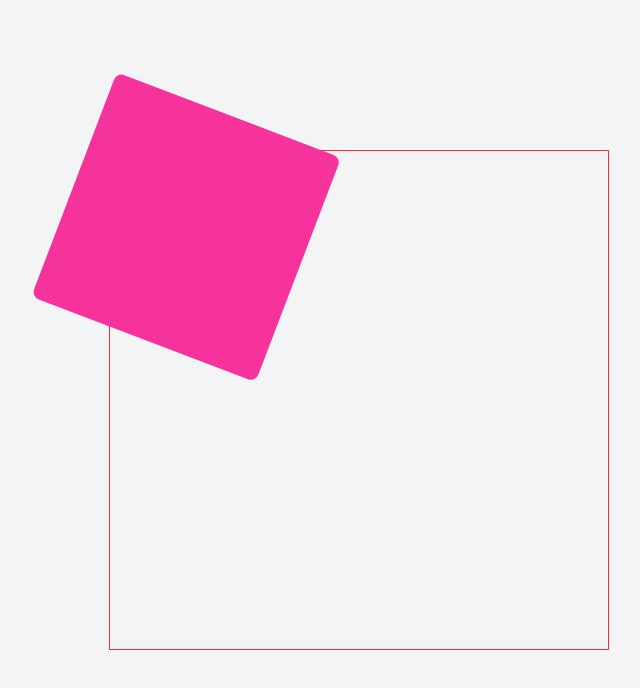
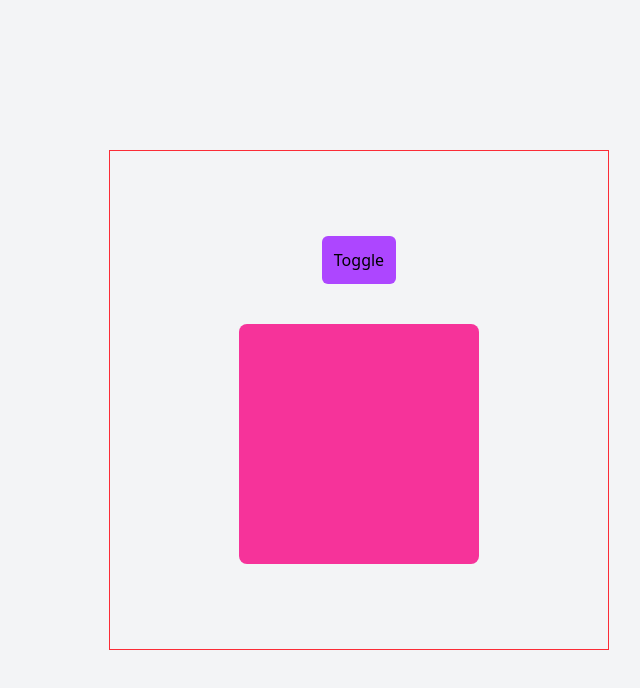
Before and after one commit to zesanahmed/framer-motion-practice, a React (Vite) app: page / in a window 1280 px wide. Shown: the top 688 px of the page, without its empty margins (281-921 px from the left). Built offline with nearby package versions, Linux system fonts and the light colour scheme.

Commit message:
Framer Motion Hook - useAnimate()

```diff
--- a/src/App.tsx
+++ b/src/App.tsx
@@ -1,9 +1,9 @@
-import Lesson1 from "./pages/Lesson1";
+import Lesson2 from "./pages/Lesson2";
 
 function App() {
   return (
     <div className="flex items-center justify-center h-screen bg-gray-100">
-      <Lesson1></Lesson1>
+      <Lesson2></Lesson2>
     </div>
   );
 }
--- a/src/pages/Lesson1.tsx
+++ b/src/pages/Lesson1.tsx
@@ -1,4 +1,4 @@
-import { motion, transform } from "motion/react";
+import { motion } from "motion/react";
 import { useRef } from "react";
 const parent = {
   hidden: { opacity: 0, x: 0, y: 0 },
--- /dev/null
+++ b/src/pages/Lesson2.tsx
@@ -0,0 +1,31 @@
+import { motion, useAnimate } from "motion/react";
+import { useState } from "react";
+
+const Lesson2 = () => {
+  const [scope, animate] = useAnimate();
+  const [toggle, setToggle] = useState(false);
+  const handleToggle = async () => {
+    setToggle(!toggle);
+    if (toggle) {
+      await animate(scope.current, { x: 200 }, { duration: 0.5 });
+    } else {
+      await animate(scope.current, { x: -200 }, { duration: 0.5 });
+    }
+  };
+  return (
+    <div className="border border-red-500 size-[500px] flex flex-col justify-center items-center">
+      <button
+        onClick={handleToggle}
+        className="bg-purple-500 mb-10 p-3 w-fit rounded-md"
+      >
+        Toggle
+      </button>
+      <motion.div
+        ref={scope}
+        className="size-60 bg-pink-500 rounded-lg flex flex-wrap p-5 gap-5 justify-center items-center"
+      ></motion.div>
+    </div>
+  );
+};
+
+export default Lesson2;
```
